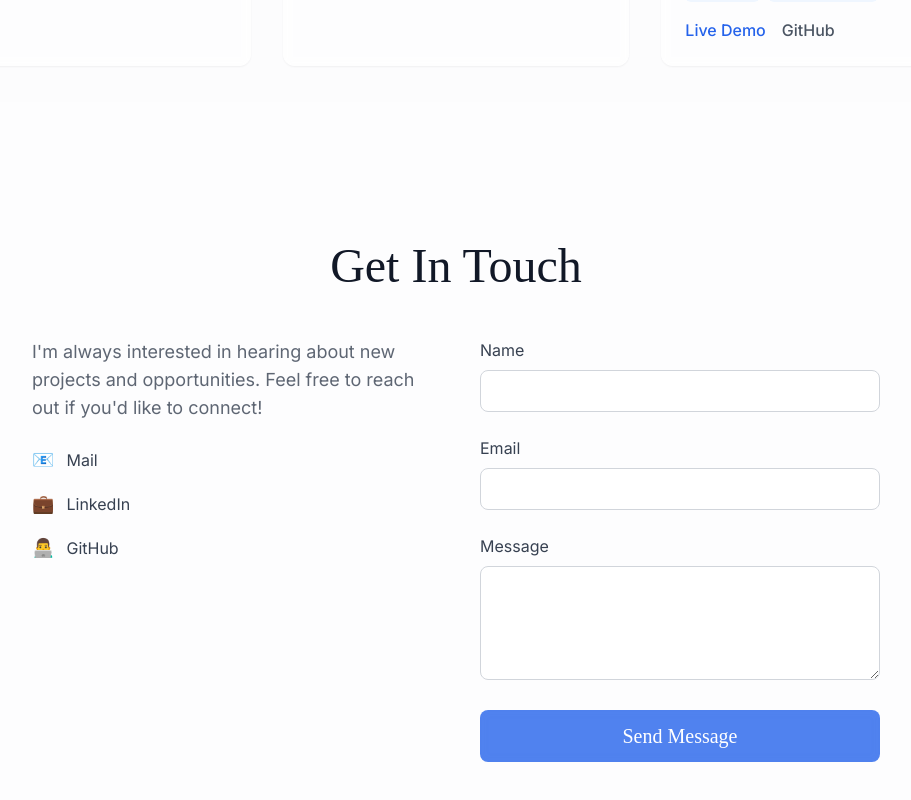
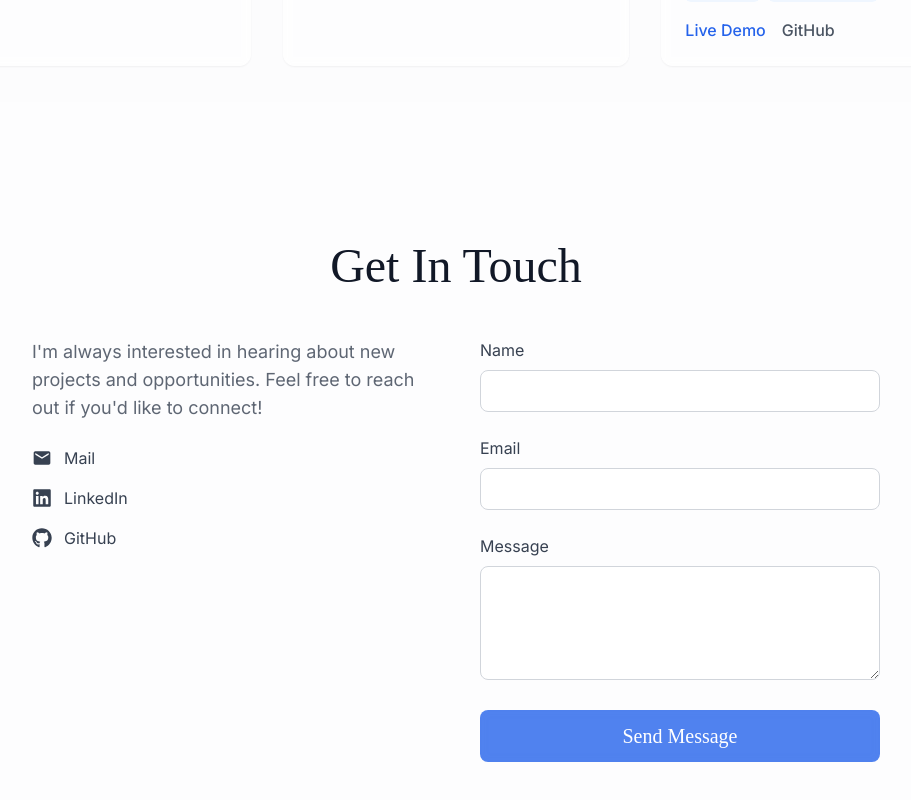
Before and after one commit to iamstyx/portfolio, a React (Vite) app: page / in a window 1280 px wide. Shown: the part 2556-3356 px from the top of the page, without its empty margins (184-1095 px from the left). Built offline with nearby package versions, Linux system fonts and the light colour scheme; a web font is replaced by a local one.

Commit message:
Portfolio: Switch To React-Icons

```diff
--- a/package.json
+++ b/package.json
@@ -15,6 +15,7 @@
     "framer-motion": "^11.11.17",
     "react": "^18.3.1",
     "react-dom": "^18.3.1",
+    "react-icons": "^5.3.0",
     "three": "^0.170.0"
   },
   "devDependencies": {
--- a/src/components/Contact.jsx
+++ b/src/components/Contact.jsx
@@ -1,5 +1,7 @@
 import React from 'react'
 import { motion } from 'framer-motion'
+import { MdEmail } from 'react-icons/md'
+import { FaLinkedin, FaGithub } from 'react-icons/fa'
 
 const Contact = () => {
   return (
@@ -21,21 +23,21 @@ const Contact = () => {
                 href="mailto:sushantt.verma@gmail.com"
                 className="flex items-center gap-3 text-gray-700 hover:text-blue-600"
               >
-                <span className="text-lg">📧</span>
+                <MdEmail className="text-xl" />
                 Mail
               </a>
               <a
                 href="https://www.linkedin.com/in/sushant-verma-523151198/"
                 className="flex items-center gap-3 text-gray-700 hover:text-blue-600"
               >
-                <span className="text-lg">💼</span>
+                <FaLinkedin className="text-xl" />
                 LinkedIn
               </a>
               <a
                 href="https://github.com/iamstyx"
                 className="flex items-center gap-3 text-gray-700 hover:text-blue-600"
               >
-                <span className="text-lg">👨‍💻</span>
+                <FaGithub className="text-xl" />
                 GitHub
               </a>
             </div>
```
Also changed, not shown: 1 other file (tests, documents, lock files or other folders).
